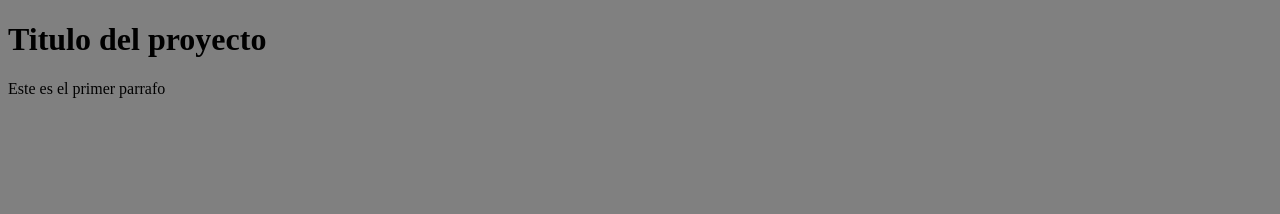
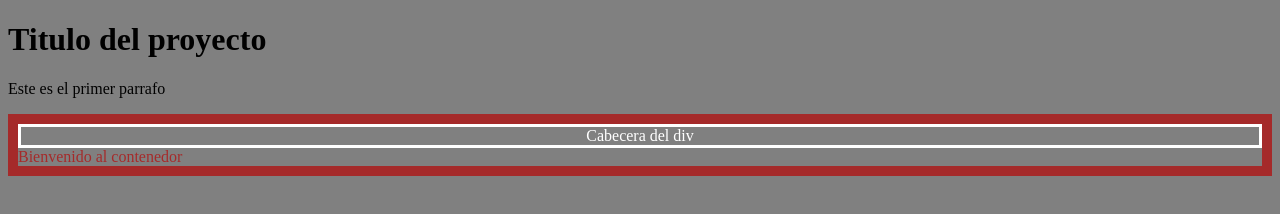
Before and after one commit to gimaiter/noMamesWey, a plain HTML site: page index.html in a window 1280 px wide. Drawn offline with Linux system fonts and the light colour scheme.

Commit message:
Agregamos contenedor y cabecera

```diff
--- a/index.html
+++ b/index.html
@@ -10,5 +10,9 @@
 <body>
     <h1>Titulo del proyecto</h1>
     <p>Este es el primer parrafo</p>
+    <div id="container">
+            <div id="cabecera">Cabecera del div</div>
+        Bienvenido al contenedor
+    </div>
 </body>
 </html>
--- a/styles.css
+++ b/styles.css
@@ -2,3 +2,14 @@ body
     {
         background-color: gray;
     }
+#container
+    {
+        color: brown;
+        border: solid 10px;
+    }
+#cabecera
+    {
+        border: solid white;
+        text-align: center;
+        color: white;
+    }
```
